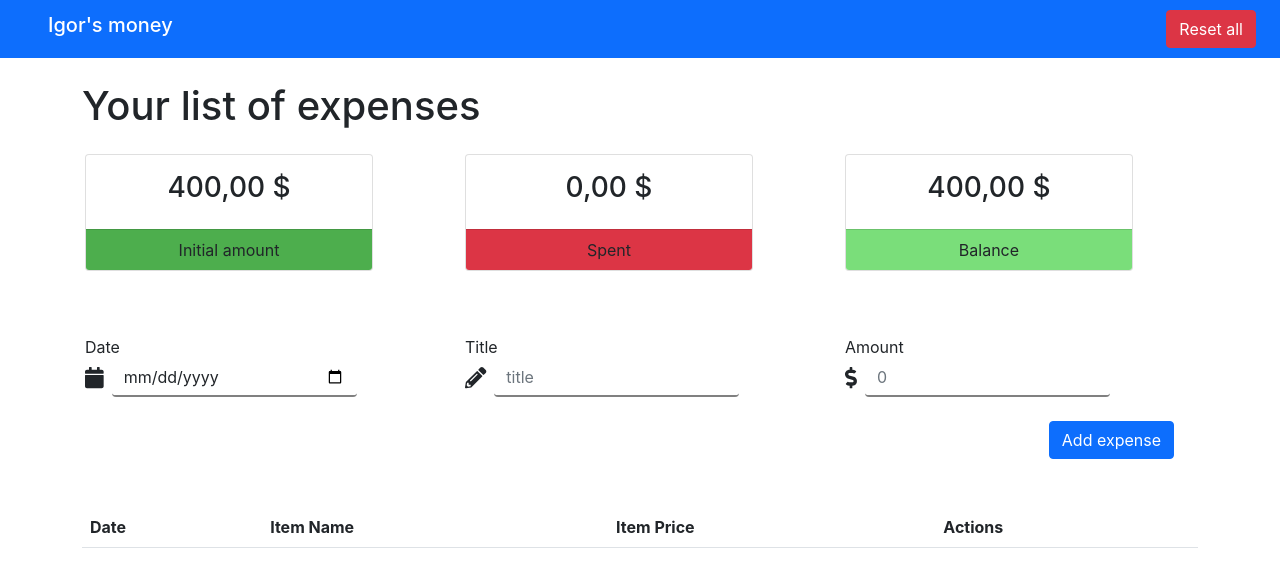
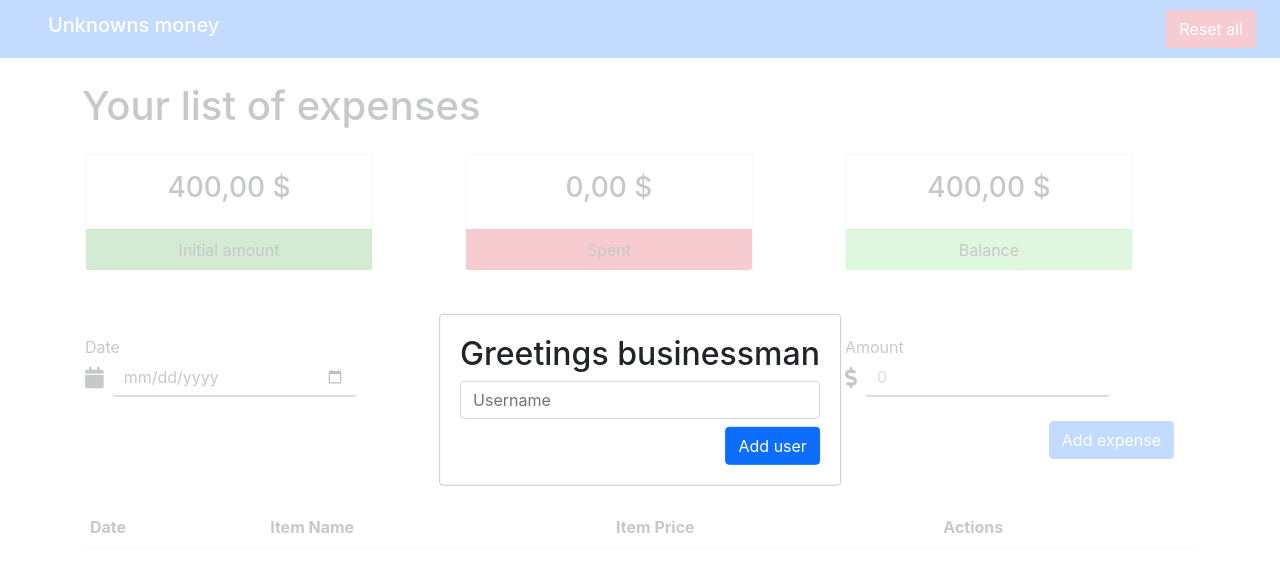
Before and after one commit to Kerimchick/Expense, a React (Create React App) app: page / in a window 1280 px wide. Shown: the top 572 px of the page. Built offline with nearby package versions, Linux system fonts and the light colour scheme.

Commit message:
end project

```diff
--- a/package.json
+++ b/package.json
@@ -14,6 +14,7 @@
     "react": "^17.0.2",
     "react-datepicker": "^4.2.1",
     "react-dom": "^17.0.2",
+    "react-modal": "^3.14.3",
     "react-redux": "^7.2.5",
     "react-scripts": "4.0.3",
     "redux": "^4.1.1",
--- a/src/App.js
+++ b/src/App.js
@@ -3,6 +3,7 @@ import Header from "./components/Header";
 import Tasks from "./tasks";
 import ExpenseForm from "./expense-form";
 import ExpenseList from "./expense-list";
+import ModalUser from "./modal";
 
 const App = () => {
     return (
@@ -11,6 +12,7 @@ const App = () => {
             <Tasks />
             <ExpenseForm />
             <ExpenseList />
+            <ModalUser />
         </div>
     );
 };
--- a/src/components/Header/index.js
+++ b/src/components/Header/index.js
@@ -1,13 +1,18 @@
 import React from 'react';
-import {useDispatch} from "react-redux";
+import {useDispatch, useSelector} from "react-redux";
 import {clearListExpense} from "../../redux/actions/tasksActions";
 
 const Header = () => {
     const dispatch = useDispatch()
+    const user = useSelector(s => s.user.name)
     return (
         <div>
             <nav className="navbar navbar-expand-lg navbar-light bg-primary">
-                <h4 className="navbar-brand text-white ms-5">Igor's money</h4>
+                <h4 className="navbar-brand text-white ms-5">
+                    {
+                        user ? `${user}'s money` : "Unknowns money"
+                    }
+                </h4>
                 <button className="btn btn-danger ms-auto me-4" onClick={() => dispatch(clearListExpense())}>Reset all</button>
             </nav>
         </div>
--- a/src/expense-form/index.js
+++ b/src/expense-form/index.js
@@ -1,10 +1,8 @@
 import React from 'react';
 import { FontAwesomeIcon } from '@fortawesome/react-fontawesome'
 import { faCalendar, faPencilAlt, faDollarSign } from '@fortawesome/free-solid-svg-icons'
-//import DatePicker  from "react-datepicker"
-// import "react-datepicker/dist/react-datepicker.css"
-// import moment from "moment";
-import { useFormik } from 'formik';
+import "react-datepicker/dist/react-datepicker.css"
+import { useFormik} from 'formik';
 import * as Yup from 'yup';
 import {useDispatch} from "react-redux";
 import {addCost} from "../redux/actions/tasksActions";
@@ -33,19 +31,8 @@ const ExpenseForm = () => {
                                 <FontAwesomeIcon icon={faCalendar} size="lg" className="mt-2" />
                                 <input type="date" className="form-control width ms-2 input" id="date" placeholder="date"
                                       name="date" onChange={formik.handleChange} value={formik.values.date} />
-                                {/*<DatePicker className="form-control width ms-2 input" name="date" id="date"*/}
-                                {/*            maxDate={moment().toDate()}*/}
-                                {/*            showTimeSelect*/}
-                                {/*            value={formik.values.date}*/}
-                                {/*            onChange={formik.handleChange}*/}
-                                {/*            showMonthDropdown={true}*/}
-                                {/*            showYearDropdown={true}*/}
-                                {/*            scrollableYearDropdown={true}*/}
-                                {/*            placeholderText="DD-MM-YYYY HH:MM:SS"*/}
-                                {/*            dateFormat="MMMM d, yyyy h:mm aa"*/}
-                                {/*/>*/}
                             </div>
-                            {formik.errors.date ? <div className='text-danger'>{formik.errors.date}</div> : null}
+                            {formik.errors.date ? <div className='text-danger ms-4'>{formik.errors.date}</div> : null}
                         </div>
                     </div>
                     <div className="col-4">
@@ -56,7 +43,7 @@ const ExpenseForm = () => {
                                 <input type="text" className="form-control width ms-2 input" id="title" placeholder="title"
                                      name="title" onChange={formik.handleChange} value={formik.values.title} />
                             </div>
-                            {formik.errors.title ? <div className='text-danger'>{formik.errors.title}</div> : null}
+                            {formik.errors.title ? <div className='text-danger ms-4'>{formik.errors.title}</div> : null}
                         </div>
                     </div>
                     <div className="col-4">
@@ -67,7 +54,7 @@ const ExpenseForm = () => {
                                 <input type="number" className="form-control width ms-2 input" id="expense" placeholder="0"
                                       name="expense" onChange={formik.handleChange} value={formik.values.expense}/>
                             </div>
-                            {formik.errors.expense ? <div className='text-danger'>{formik.errors.expense}</div> : null}
+                            {formik.errors.expense ? <div className='text-danger ms-3'>{formik.errors.expense}</div> : null}
                         </div>
                     </div>
                     <div className="mt-4">
--- /dev/null
+++ b/src/modal/index.js
@@ -0,0 +1,46 @@
+import React, {useState} from 'react';
+import Modal from 'react-modal';
+import {useDispatch} from "react-redux";
+import {addUser} from "../redux/actions/userActions";
+
+const ModalUser = () => {
+    const dispatch = useDispatch()
+    const [modalIsOpen, setIsOpen] = useState(true);
+    const [username, setUsername] = useState("")
+    const customStyles = {
+        content: {
+            top: '50%',
+            left: '50%',
+            right: 'auto',
+            bottom: 'auto',
+            marginRight: '-50%',
+            transform: 'translate(-50%, -50%)',
+        },
+    };
+    const handleChange = (e) => {
+        setUsername(e.target.value)
+    }
+    const handleSubmit = () => {
+        dispatch(addUser(username))
+        setIsOpen(false)
+    }
+    return (
+        <div>
+            <Modal
+                isOpen={modalIsOpen}
+                style={customStyles}
+            >
+                <form onSubmit={handleSubmit}>
+                    <h2>Greetings businessman</h2>
+                    <input type="text" className="form-control" placeholder="Username"
+                           aria-label="Username" aria-describedby="basic-addon1" onChange={handleChange} required/>
+                    <div>
+                        <button type="submit" className="btn btn-primary mt-2 d-block ms-auto">Add user</button>
+                    </div>
+                </form>
+            </Modal>
+        </div>
+    );
+};
+
+export default ModalUser;
--- a/src/redux/actions/userActions.js
+++ b/src/redux/actions/userActions.js
@@ -1,3 +1,3 @@
-export const addUser = (data) => {
-    return {type : "ADD_USER", payload: data}
+export const addUser = (name) => {
+    return {type : "ADD_USER", payload: name}
 }
--- a/src/redux/reducers/userReducer.js
+++ b/src/redux/reducers/userReducer.js
@@ -1,11 +1,11 @@
 const initialState = {
-    user: ""
+    name: ""
 }
 
 export const userReducer = (state = initialState, action) => {
     switch (action.type) {
         case "ADD_USER":
-            return {...state, user: action.payload}
+            return {name: action.payload}
         default:
             return state
     }
```
Also changed, not shown: 1 other file (tests, documents, lock files or other folders).
